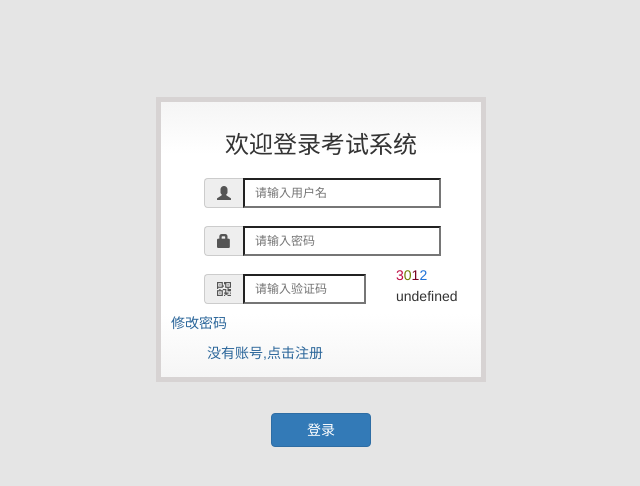
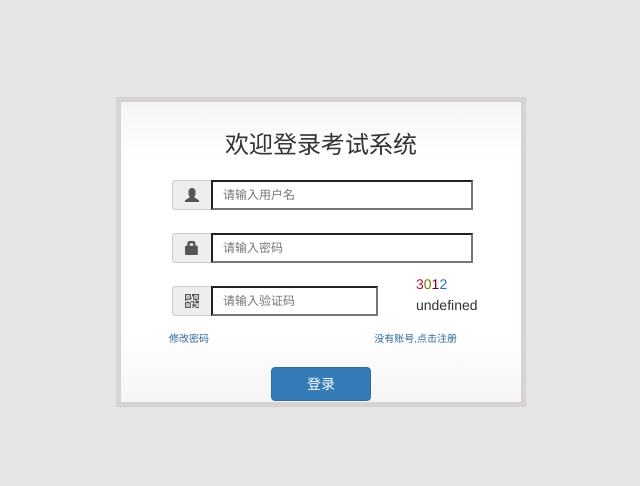
Before and after one commit to MLS-Group/newProjectFront, a website: page src/pages/login/login.html in a window 1280 px wide. Shown: the whole page, without its empty margins (304-944 px from the left). Drawn offline with nearby package versions, Linux system fonts and the light colour scheme.

Commit message:
登录页面css--张子腾

```diff
--- a/src/css/login/login.css
+++ b/src/css/login/login.css
@@ -4,9 +4,9 @@
 * @Author qitian
 */
 .login-box {
-    height: 275px;
+    height: 300px;
     line-height: 1.5;
-    width: 25%;
+    width: 400px;
     padding: 1rem;
     margin: 8% auto;
     box-shadow: 0 0 0 5px rgba(137, 111, 111, 0.15);
@@ -28,9 +28,17 @@
 }
 
 .login-box .remember {
-    padding: 3% 12%;
+    padding: 1% 0%;
+    font-size: 10px;
+    width: 36%;
+    float: right;
 }
-
+.login-box .remember-left {
+    padding: 1% 10%;
+    font-size: 10px;
+    width: 36%;
+    float: left;
+}
 .input-group .input-sm,span {
     height: 100%;
 }
@@ -41,3 +49,14 @@
     -moz-border-radius: 0;
     border-radius: 0;
 }
+/**
+* @Desc 添加登录页面样式
+* @Date 2018年10月9日14:10:13
+* @Author zhangziteng
+*/
+.login-row {
+    /*float: right;*/
+    /*width: 30%;*/
+    /*margin-right: 26px;*/
+    /*margin-top: -43px;*/
+}
```
